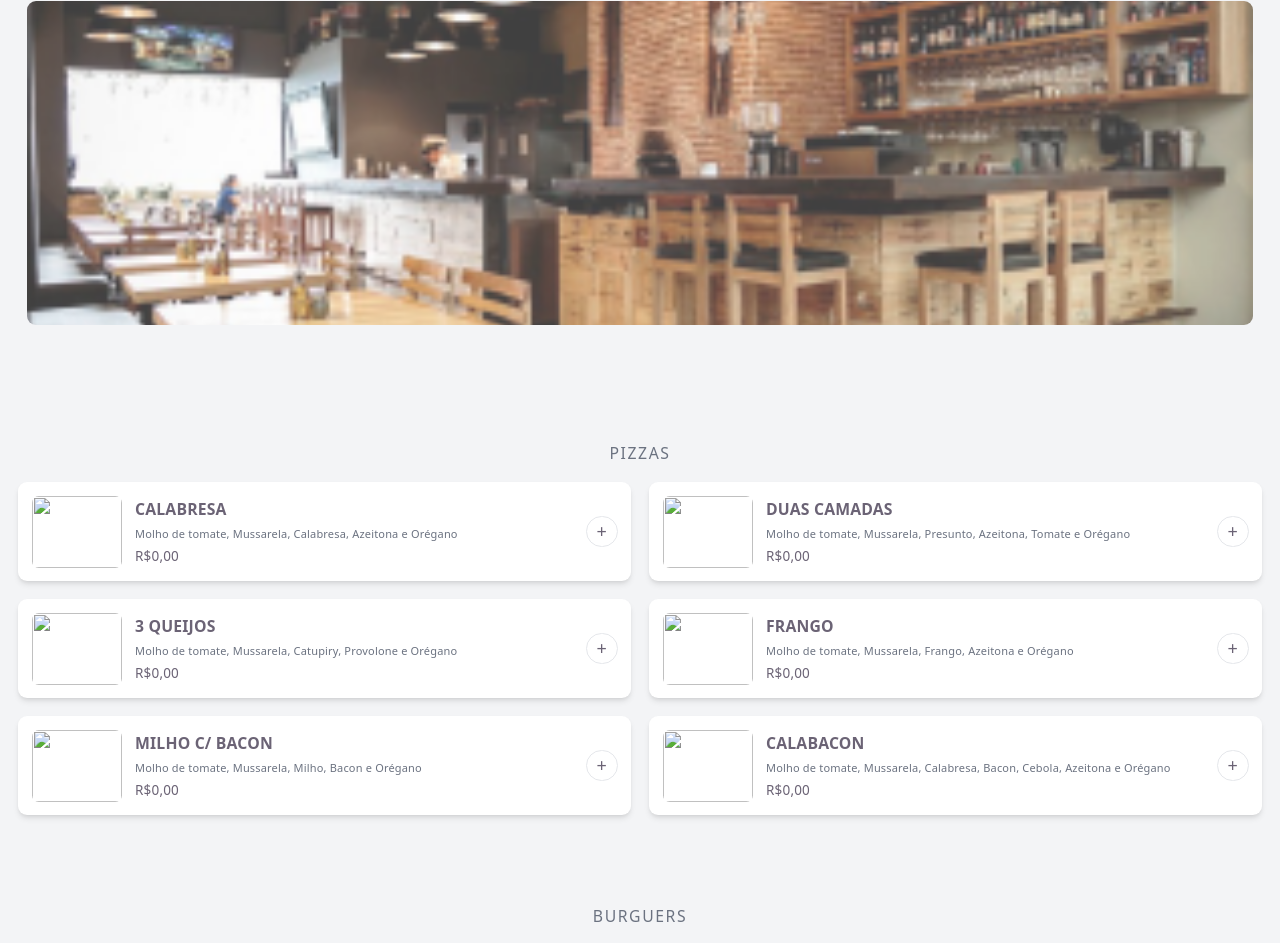
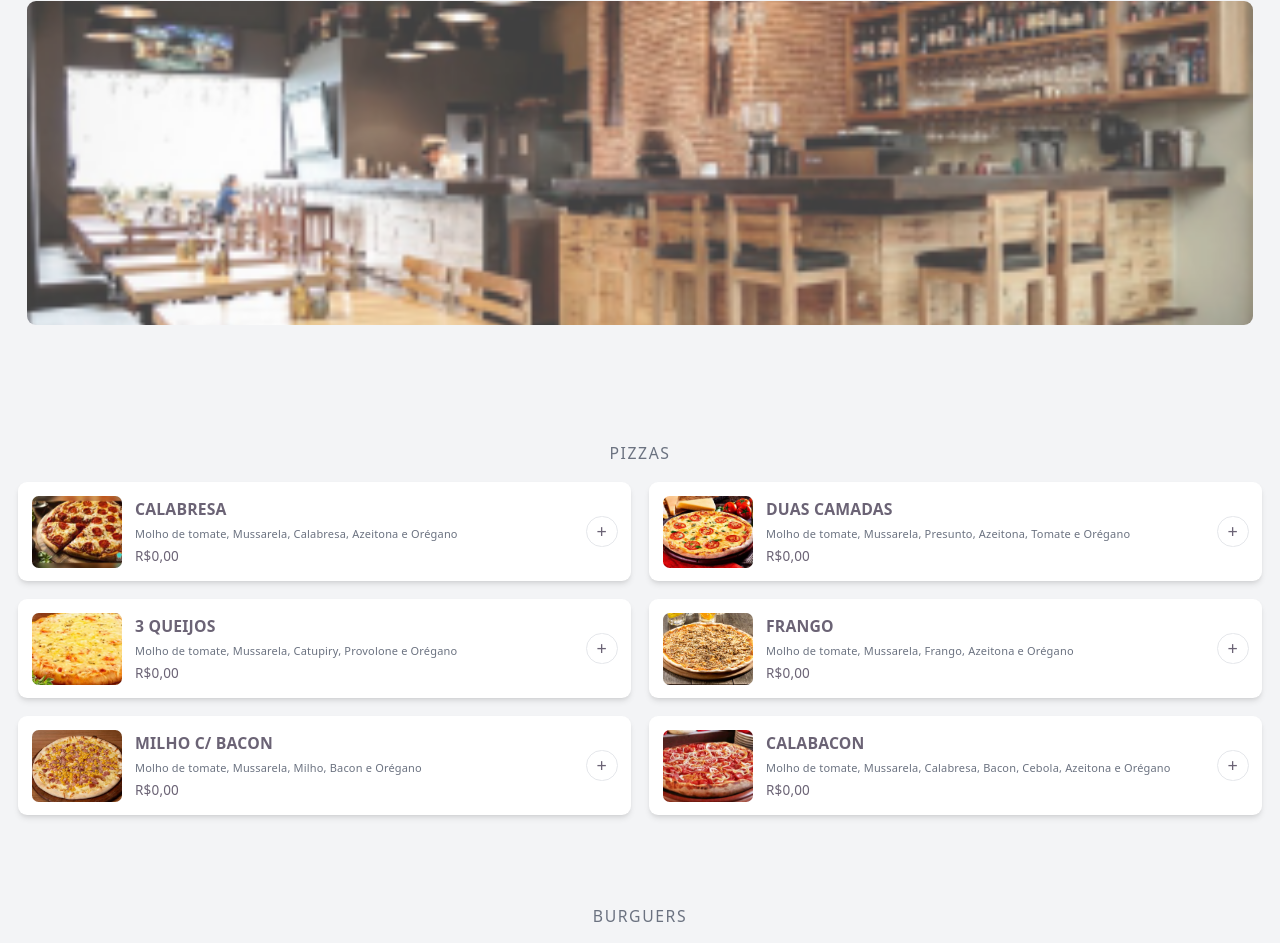
Before and after one commit to turetta100609/site.food, a website built with Vite: page index.html in a window 1280 px wide. Shown: the part 1251-2194 px from the top of the page. Built offline with nearby package versions, Linux system fonts and the light colour scheme; files whose address does not match are found by name.

Commit message:
imagem 09/04

```diff
--- a/index.html
+++ b/index.html
@@ -117,7 +117,7 @@
 
                 <!-- Esquerda -->
                 <div class="flex items-center gap-3">
-                    <img src="./src/css/img/pizza.png" class="w-16 h-16 rounded-lg object-cover">
+                    <img src="./src/css/img/calabresa.avif" class="w-16 h-16 rounded-lg object-cover">
 
                     <div>
                         <h3 class="font-semibold text-gray-800">CALABRESA</h3>
@@ -172,7 +172,7 @@
 
         <div class="bg-white rounded-lg shadow-md p-3 flex justify-between items-center">
             <div class="flex gap-3 items-center">
-                <img src="./src/css/img/pizza.png" class="w-20 h-16 object-cover rounded-md">
+                <img src="./src/css/img/calabresa.avif" class="w-20 h-16 object-cover rounded-md">
                 <div>
                     <h3 class="text-sm font-semibold">CALABRESA</h3>
                     <p class="text-[11px] text-gray-500">Molho de tomate, Mussarela, Calabresa, Azeitona e Orégano</p>
@@ -185,7 +185,7 @@
 
         <div class="bg-white rounded-lg shadow-md p-3 flex justify-between items-center">
             <div class="flex gap-3 items-center">
-                <img src="./src/css/img/pizza.png" class="w-20 h-16 object-cover rounded-md">
+                <img src="./src/css/img/duascamadas.avif" class="w-20 h-16 object-cover rounded-md">
                 <div>
                     <h3 class="text-sm font-semibold">DUAS CAMADAS</h3>
                     <p class="text-[11px] text-gray-500">Molho de tomate, Mussarela, Presunto, Azeitona, Tomate e Orégano</p>
@@ -197,7 +197,7 @@
 
         <div class="bg-white rounded-lg shadow-md p-3 flex justify-between items-center">
             <div class="flex gap-3 items-center">
-                <img src="./src/css/img/pizza.png" class="w-20 h-16 object-cover rounded-md">
+                <img src="./src/css/img/3queijos.avif" class="w-20 h-16 object-cover rounded-md">
                 <div>
                     <h3 class="text-sm font-semibold">3 QUEIJOS</h3>
                     <p class="text-[11px] text-gray-500">Molho de tomate, Mussarela, Catupiry, Provolone e Orégano</p>
@@ -209,7 +209,7 @@
 
         <div class="bg-white rounded-lg shadow-md p-3 flex justify-between items-center">
             <div class="flex gap-3 items-center">
-                <img src="./src/css/img/pizza.png" class="w-20 h-16 object-cover rounded-md">
+                <img src="./src/css/img/frango.avif" class="w-20 h-16 object-cover rounded-md">
                 <div>
                     <h3 class="text-sm font-semibold">FRANGO</h3>
                     <p class="text-[11px] text-gray-500">Molho de tomate, Mussarela, Frango, Azeitona e Orégano</p>
@@ -221,7 +221,7 @@
 
         <div class="bg-white rounded-lg shadow-md p-3 flex justify-between items-center">
             <div class="flex gap-3 items-center">
-                <img src="./src/css/img/pizza.png" class="w-20 h-16 object-cover rounded-md">
+                <img src="./src/css/img/milhobacon.avif" class="w-20 h-16 object-cover rounded-md">
                 <div>
                     <h3 class="text-sm font-semibold">MILHO C/ BACON </h3>
                     <p class="text-[11px] text-gray-500">Molho de tomate, Mussarela, Milho, Bacon e Orégano</p>
@@ -233,7 +233,7 @@
 
         <div class="bg-white rounded-lg shadow-md p-3 flex justify-between items-center">
             <div class="flex gap-3 items-center">
-                <img src="./src/css/img/pizza.png" class="w-20 h-16 object-cover rounded-md">
+                <img src="./src/css/img/calabacon.avif" class="w-20 h-16 object-cover rounded-md">
                 <div>
                     <h3 class="text-sm font-semibold">CALABACON</h3>
                     <p class="text-[11px] text-gray-500">Molho de tomate, Mussarela, Calabresa, Bacon, Cebola, Azeitona e Orégano</p>
```
Also changed, not shown: src/css/img/3queijos.avif (added), src/css/img/calabacon.avif (added), src/css/img/calabresa.avif (added), src/css/img/duascamadas.avif (added), src/css/img/frango.avif (added), src/css/img/milhobacon.avif (added).
